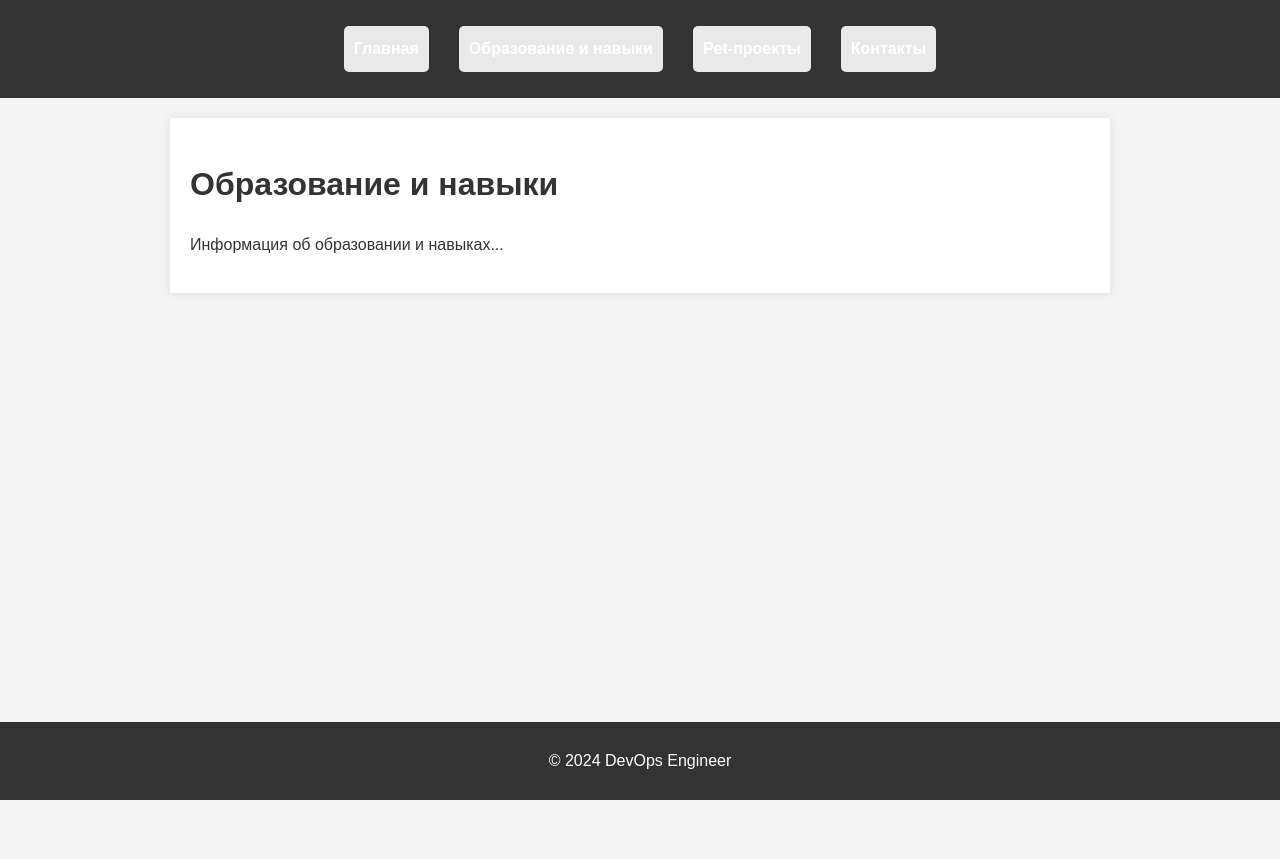
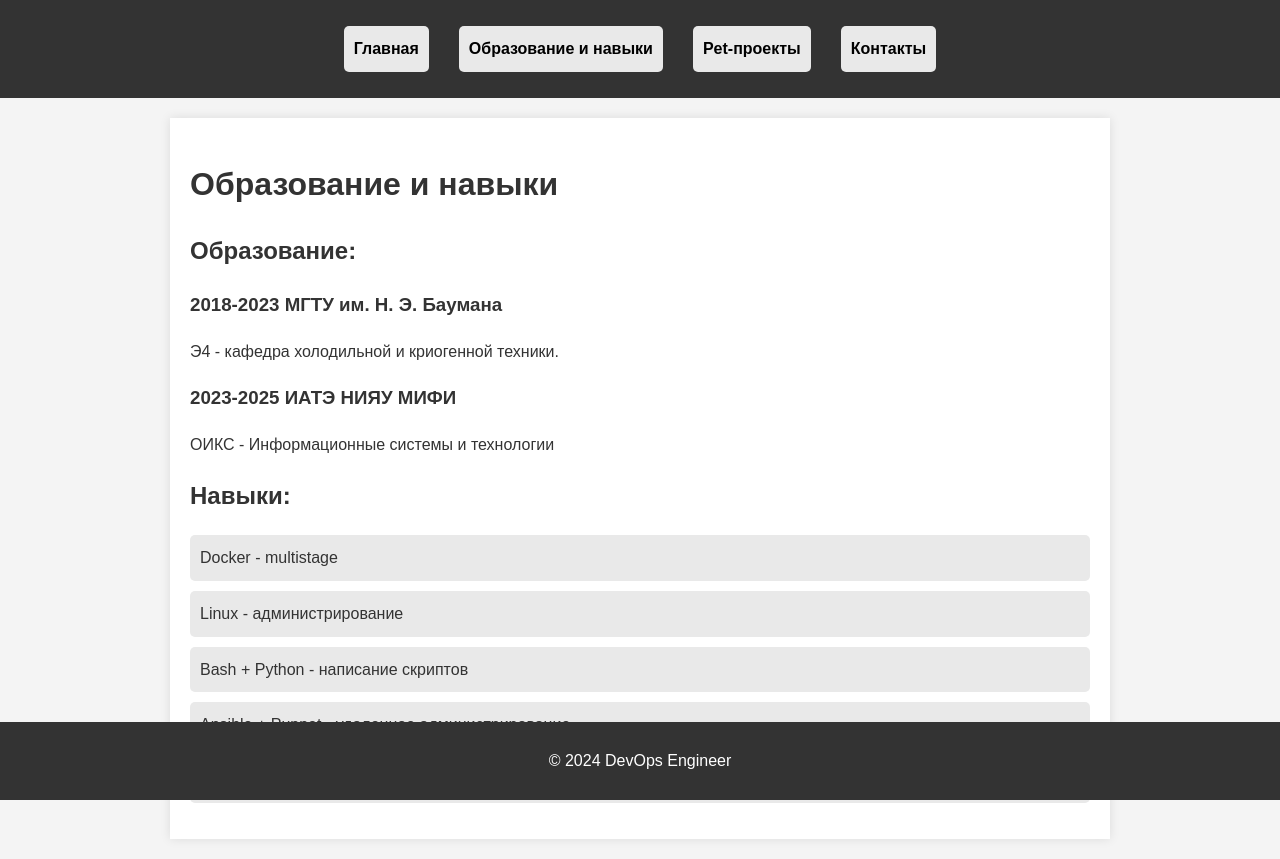
Before and after one commit to warck30/django-website, a Django app: page /education-skills/ in a window 1280 px wide. Before the commit the page ends 800 px from the top, so only its background shows below. Run offline with Django 5.2, Linux system fonts and the light colour scheme.

Commit message:
css improve

```diff
--- a/devops_landing/main/admin.py
+++ b/devops_landing/main/admin.py
@@ -1,5 +1,7 @@
-# main/admin.py
 from django.contrib import admin
 from .models import Project
 
-admin.site.register(Project)
+class ProjectAdmin(admin.ModelAdmin):
+    list_display = ('title', 'github_link', 'created_at', 'updated_at')
+
+admin.site.register(Project, ProjectAdmin)
--- a/devops_landing/main/models.py
+++ b/devops_landing/main/models.py
@@ -1,10 +1,11 @@
-# main/models.py
 from django.db import models
 from django.core.cache import cache
 
 class Project(models.Model):
     title = models.CharField(max_length=200)
     description = models.TextField()
+    github_link = models.URLField(blank=True, null=True)
+    image = models.ImageField(upload_to='projects/', blank=True, null=True)
     created_at = models.DateTimeField(auto_now_add=True)
     updated_at = models.DateTimeField(auto_now=True)
 
@@ -14,7 +15,7 @@ class Project(models.Model):
 
     def delete(self, *args, **kwargs):
         super().delete(*args, **kwargs)
-        cache.delete('all_projects')  # Removecche via delete
+        cache.delete('all_projects')  # Remove cache via delete
 
     def __str__(self):
         return self.title
--- a/devops_landing/main/static/main/style.css
+++ b/devops_landing/main/static/main/style.css
@@ -1,5 +1,3 @@
-/* main/static/main/style.css */
-
 /* Общие стили */
 body {
     font-family: Arial, sans-serif;
@@ -29,7 +27,7 @@ header nav ul li {
 }
 
 header nav ul li a {
-    color: #fff;
+    color: #000; /* Изменен цвет текста на черный */
     text-decoration: none;
     font-weight: bold;
 }
@@ -103,3 +101,10 @@ button {
 button:hover {
     background: #0056b3;
 }
+
+/* Стили для изображения в круге */
+img.rounded {
+    border-radius: 50%;
+    width: 150px; /* Вы можете изменить размер по вашему усмотрению */
+    height: 150px; /* Вы можете изменить размер по вашему усмотрению */
+}
--- a/devops_landing/main/templates/main/education_skills.html
+++ b/devops_landing/main/templates/main/education_skills.html
@@ -1,7 +1,24 @@
-<!-- main/templates/main/education_skills.html -->
 {% extends 'main/base.html' %}
 {% block title %}Образование и навыки{% endblock %}
 {% block content %}
 <h1>Образование и навыки</h1>
-<p>Информация об образовании и навыках...</p>
+<h2>Образование:</h2>
+<div>
+    <h3>2018-2023 МГТУ им. Н. Э. Баумана</h3>
+    <p>Э4 - кафедра холодильной и криогенной техники.</p>
+</div>
+<div>
+    <h3>2023-2025 ИАТЭ НИЯУ МИФИ</h3>
+    <p>ОИКС - Информационные системы и технологии</p>
+</div>
+<h2>Навыки:</h2>
+<div>
+    <ul>
+        <li>Docker - multistage</li>
+        <li>Linux - администрирование</li>
+        <li>Bash + Python - написание скриптов</li>
+        <li>Ansible + Puppet - удаленное администрирование</li>
+        <li>Prometheus + Grafana - мониторинг</li>
+    </ul>
+</div>
 {% endblock %}
```
Also changed, not shown: devops_landing/main/templates/main/contacts.html (+14 -2 lines), devops_landing/main/templates/main/home.html (+8 -1 lines), devops_landing/main/templates/main/projects.html (+13 -4 lines).
